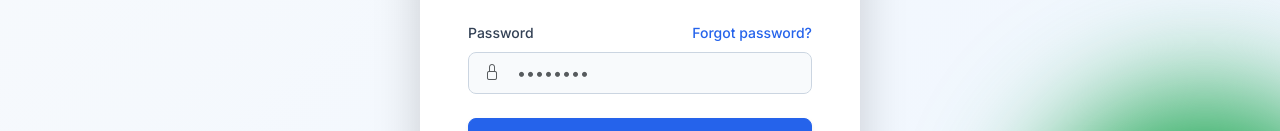
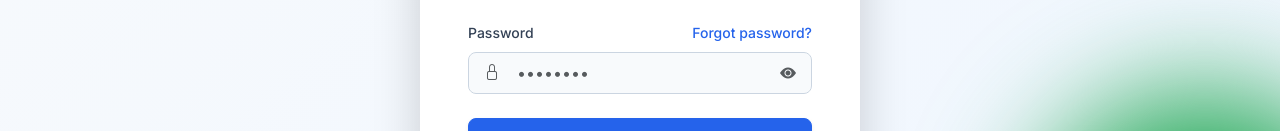
Before and after one commit to Pradnyil31/disaster-relief-dispatch, a React (Vite) app in the folder frontend/: page /login in a window 1280 px wide. Shown: the part 455-586 px from the top of the page. Built offline with nearby package versions, Linux system fonts and the light colour scheme; no server answers.

Commit message:
feat(ui): add password visibility toggle across login, register, and admin user forms

```diff
--- a/frontend/src/components/admin/UserModal.jsx
+++ b/frontend/src/components/admin/UserModal.jsx
@@ -7,6 +7,7 @@ import { useNotification } from '../../context/NotificationContext';
 export function UserModal({ user, onClose, onSuccess }) {
   const { notify } = useNotification();
   const [submitting, setSubmitting] = useState(false);
+  const [showPassword, setShowPassword] = useState(false);
   const isEditing = !!user;
 
   const { register, handleSubmit, reset, watch, formState: { errors } } = useForm({
@@ -198,11 +199,20 @@ export function UserModal({ user, onClose, onSuccess }) {
                       <i className="bi bi-key"></i>
                     </span>
                     <input
-                      type="text"
-                      className={`form-control bg-light border-start-0 ${errors.password ? 'is-invalid' : ''}`}
+                      type={showPassword ? 'text' : 'password'}
+                      className={`form-control bg-light border-start-0 border-end-0 ${errors.password ? 'is-invalid' : ''}`}
                       placeholder="Min. 6 characters"
                       {...register('password', { required: 'Password is required' })}
                     />
+                    <button
+                      type="button"
+                      className="btn btn-outline-secondary bg-light border-start-0 text-muted"
+                      onClick={() => setShowPassword(!showPassword)}
+                      tabIndex={-1}
+                      aria-label={showPassword ? 'Hide password' : 'Show password'}
+                    >
+                      <i className={`bi ${showPassword ? 'bi-eye-slash-fill' : 'bi-eye-fill'}`}></i>
+                    </button>
                   </div>
                   {errors.password && <div className="text-danger fs-8 mt-1">{errors.password.message}</div>}
                 </div>
--- a/frontend/src/pages/public/LoginPage.jsx
+++ b/frontend/src/pages/public/LoginPage.jsx
@@ -19,6 +19,7 @@ export function LoginPage() {
   const { login } = useAuthContext();
   const { notify } = useNotification();
   const [loading, setLoading] = useState(false);
+  const [showPassword, setShowPassword] = useState(false);
 
   const { register, handleSubmit, formState: { errors } } = useForm({
     resolver: zodResolver(loginSchema),
@@ -101,13 +102,22 @@ export function LoginPage() {
               <div className="position-relative">
                 <i className="bi bi-lock position-absolute top-50 translate-middle-y ms-3 text-muted"></i>
                 <input
-                  type="password"
+                  type={showPassword ? 'text' : 'password'}
                   id="password"
-                  className={`form-control ps-5 py-2 ${errors.password ? 'is-invalid' : ''}`}
+                  className={`form-control ps-5 pe-5 py-2 ${errors.password ? 'is-invalid' : ''}`}
                   {...register('password')}
                   placeholder="••••••••"
                   disabled={loading}
                 />
+                <button
+                  type="button"
+                  className="btn btn-link position-absolute end-0 top-50 translate-middle-y text-muted text-decoration-none pe-3 border-0 bg-transparent shadow-none"
+                  onClick={() => setShowPassword(!showPassword)}
+                  aria-label={showPassword ? 'Hide password' : 'Show password'}
+                  tabIndex={-1}
+                >
+                  <i className={`bi ${showPassword ? 'bi-eye-slash-fill' : 'bi-eye-fill'}`}></i>
+                </button>
                 {errors.password && <div className="invalid-feedback">{errors.password.message}</div>}
               </div>
             </div>
--- a/frontend/src/pages/public/RegisterPage.jsx
+++ b/frontend/src/pages/public/RegisterPage.jsx
@@ -12,6 +12,7 @@ export function RegisterPage() {
   const { register: registerUser } = useAuthContext();
   const { notify } = useNotification();
   const [loading, setLoading] = useState(false);
+  const [showPassword, setShowPassword] = useState(false);
 
   const { register, handleSubmit, watch, formState: { errors } } = useForm({
     resolver: zodResolver(registerSchema),
@@ -109,13 +110,22 @@ export function RegisterPage() {
               <div className="position-relative">
                 <i className="bi bi-lock position-absolute top-50 translate-middle-y ms-3 text-muted"></i>
                 <input
-                  type="password"
+                  type={showPassword ? 'text' : 'password'}
                   id="password"
-                  className={`form-control ps-5 py-2 ${errors.password ? 'is-invalid' : ''}`}
+                  className={`form-control ps-5 pe-5 py-2 ${errors.password ? 'is-invalid' : ''}`}
                   {...register('password')}
                   placeholder="••••••••"
                   disabled={loading}
                 />
+                <button
+                  type="button"
+                  className="btn btn-link position-absolute end-0 top-50 translate-middle-y text-muted text-decoration-none pe-3 border-0 bg-transparent shadow-none"
+                  onClick={() => setShowPassword(!showPassword)}
+                  aria-label={showPassword ? 'Hide password' : 'Show password'}
+                  tabIndex={-1}
+                >
+                  <i className={`bi ${showPassword ? 'bi-eye-slash-fill' : 'bi-eye-fill'}`}></i>
+                </button>
                 {errors.password && <div className="invalid-feedback">{errors.password.message}</div>}
               </div>
             </div>
```
